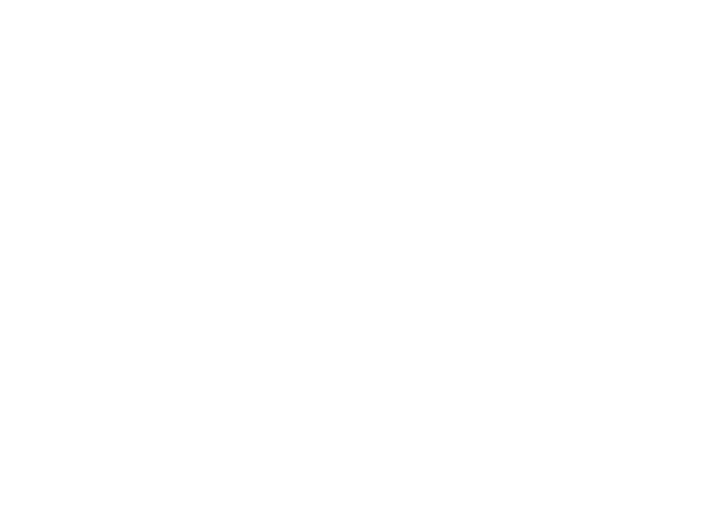
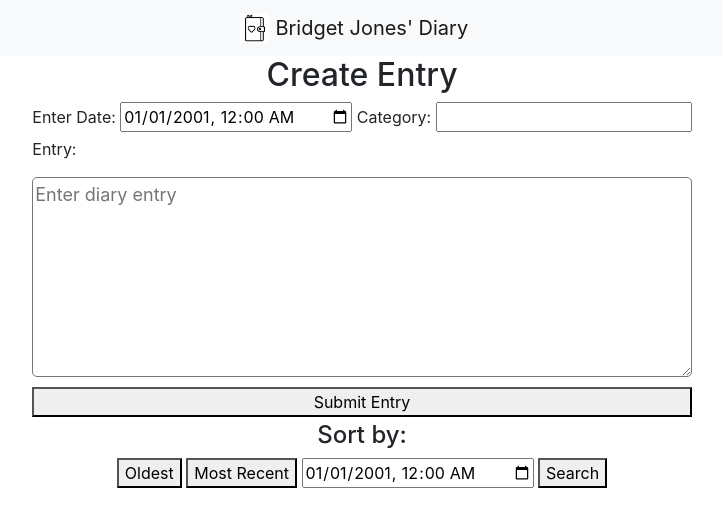
Before and after one commit to Nadim-001/Bridget-Jones-Diary, a website: page client/index.html in a window 1280 px wide. Shown: the whole page, without its empty margins (278-1001 px from the left). Drawn offline with nearby package versions, Linux system fonts and the light colour scheme.

Commit message:
Finished skeleton of html and some styling

```diff
--- a/client/index.css
+++ b/client/index.css
@@ -0,0 +1,12 @@
+textarea {
+  border-radius: 5px;
+  margin-bottom: 10px;
+  height: 200px;
+  width: 100%;
+  font-size: 18px;
+  line-height: 30px;
+}
+
+.sort {
+  width: 520px;
+}
--- a/client/index.html
+++ b/client/index.html
@@ -3,7 +3,69 @@
   <head>
     <meta charset="UTF-8" />
     <meta name="viewport" content="width=device-width, initial-scale=1.0" />
-    <title>Document</title>
+    <title>Bridget Jones Diary</title>
+    <link rel="icon" type="image/png" href="./images/diary-icon-header.png" />
+    <link
+      rel="stylesheet"
+      href="https://cdn.jsdelivr.net/npm/bootstrap@4.1.3/dist/css/bootstrap.min.css"
+      integrity="sha384-MCw98/SFnGE8fJT3GXwEOngsV7Zt27NXFoaoApmYm81iuXoPkFOJwJ8ERdknLPMO"
+      crossorigin="anonymous"
+    />
+    <link rel="stylesheet" href="index.css" />
   </head>
-  <body></body>
+  <body>
+    <nav class="navbar navbar-light bg-light d-flex justify-content-center">
+      <a class="navbar-brand" href="#">
+        <img
+          src="./images/diary-icon-1.png"
+          width="30"
+          height="30"
+          class="d-inline-block align-top"
+          alt=""
+        />
+        Bridget Jones' Diary
+      </a>
+    </nav>
+    <div id="create-post" class="d-flex flex-column align-items-center">
+      <h2>Create Entry</h2>
+      <form class="d-flex flex-column">
+        <div>
+          <label for="entry-date">Enter Date:</label>
+          <input
+            type="datetime-local"
+            id="entry-date"
+            name="meeting-time"
+            value="2001-01-01T00:00"
+          />
+          <label for="Category">Category: </label>
+          <input type="text" id="Category" />
+        </div>
+
+        <p>Entry:</p>
+        <textarea
+          placeholder="Enter diary entry"
+          id="diary-entry-text"
+        ></textarea>
+        <button>Submit Entry</button>
+      </form>
+      <div id="sort" class="sort d-flex flex-column align-items-center my-1">
+        <h4>Sort by:</h4>
+        <div>
+          <button>Oldest</button>
+          <button>Most Recent</button>
+          <input
+            type="datetime-local"
+            id="search-date"
+            name="search-date"
+            value="2001-01-01T00:00"
+          />
+          <button>Search</button>
+        </div>
+      </div>
+    </div>
+    <div id="feed">
+      <!-- POST INSERTED HERE -->
+    </div>
+    <script src="index.js"></script>
+  </body>
 </html>
--- a/client/index.js
+++ b/client/index.js
@@ -0,0 +1,4 @@
+const entryForm = document.querySelector("#create-post form");
+console.log(entryForm);
+
+const feedDiv = document.querySelector("#feed");
```
Also changed, not shown: client/images/diary-icon-1.png (added), client/images/diary-icon-2.png (added), client/images/diary-icon-3.png (added), client/images/diary-icon-4.png (added), client/images/diary-icon-header.png (added).
